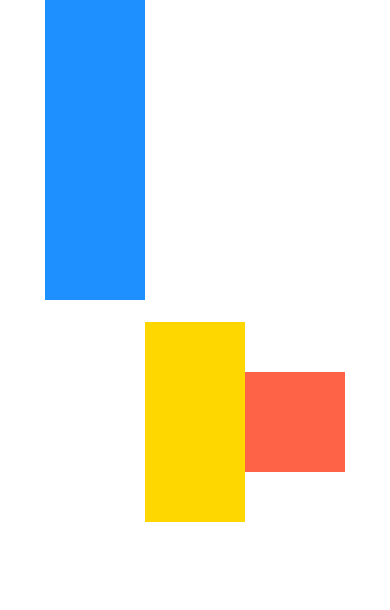
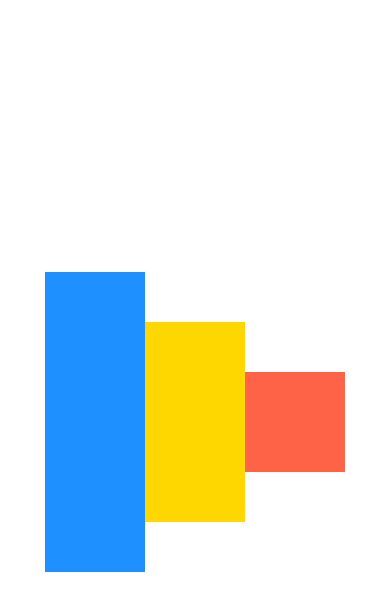
Before and after one commit to prahladinala/expo-react-native, a React Native app: screen / in a window 390 px wide. Shown: the top 610 px of the page. Built offline with nearby package versions, Linux system fonts and the light colour scheme.

Commit message:
React Native Flexbox - alignSelf center

```diff
--- a/App.js
+++ b/App.js
@@ -11,7 +11,7 @@ export default function App() {
       alignItems: 'center', //secondary axis
     }}>
       {/* CHILDREN */}
-      <View style={{ backgroundColor: "dodgerblue", width: 100, height: 300, alignSelf: "baseline" }} />
+      <View style={{ backgroundColor: "dodgerblue", width: 100, height: 300, alignSelf: "center" }} />
       <View style={{ backgroundColor: "gold", width: 100, height: 200 }} />
       <View style={{ backgroundColor: "tomato", width: 100, height: 100 }} />
     </View>
```
